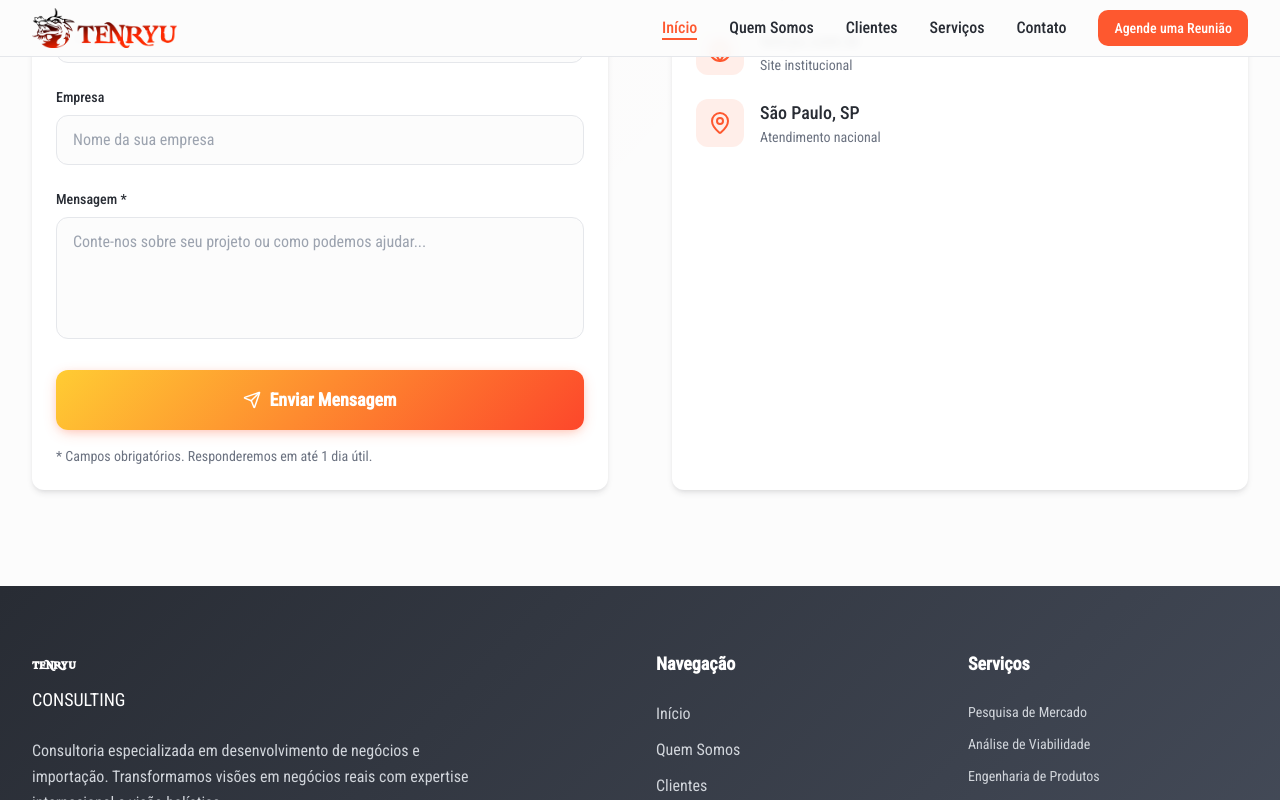
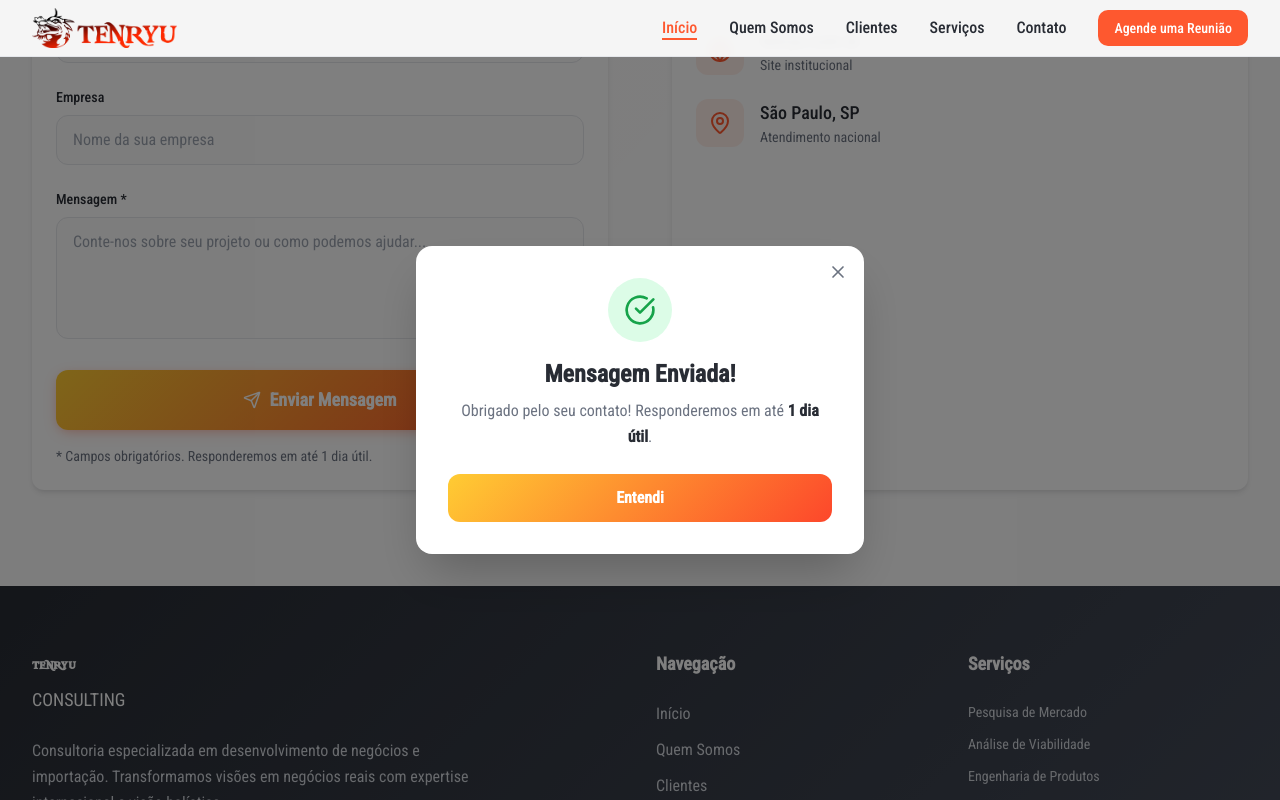
Before and after one commit to clayprod/tenryu-spark, a React (Vite) app: page / in a window 1280 px wide. Both pictures are taken after typing "Sample", "name@example.com", "Sample", "Sample" into the empty fields and a click on the button "Enviar Mensagem". Shown: the part 5280-6080 px from the top of the page. Built offline with nearby package versions, Linux system fonts and the light colour scheme; the HTML template or start-up script is replaced by a standard one.

Commit message:
Replace alert with custom success popup that respects site's key visual design

```diff
--- a/src/components/Contato.tsx
+++ b/src/components/Contato.tsx
@@ -1,5 +1,5 @@
 import { useState, useEffect } from "react";
-import { Phone, Mail, Globe, MapPin, Send } from "lucide-react";
+import { Phone, Mail, Globe, MapPin, Send, CheckCircle, X } from "lucide-react";
 
 const Contato = () => {
   const [formData, setFormData] = useState({
@@ -10,6 +10,7 @@ const Contato = () => {
   });
 
   const [showStickyButton, setShowStickyButton] = useState(false);
+  const [showSuccessPopup, setShowSuccessPopup] = useState(false);
 
   useEffect(() => {
     const handleScroll = () => {
@@ -36,8 +37,13 @@ const Contato = () => {
     e.preventDefault();
     // Here you would integrate with your email service
     console.log("Form submitted:", formData);
-    alert("Mensagem enviada! Responderemos em até 1 dia útil.");
+    setShowSuccessPopup(true);
     setFormData({ name: "", email: "", company: "", message: "" });
+
+    // Auto-hide popup after 5 seconds
+    setTimeout(() => {
+      setShowSuccessPopup(false);
+    }, 5000);
   };
 
   const handleChange = (e: React.ChangeEvent<HTMLInputElement | HTMLTextAreaElement>) => {
@@ -224,6 +230,41 @@ const Contato = () => {
             </button>
           </div>
         )}
+
+        {/* Success Popup */}
+        {showSuccessPopup && (
+          <div className="fixed inset-0 bg-black/50 flex items-center justify-center z-50 p-4">
+            <div className="bg-white rounded-2xl p-8 max-w-md w-full mx-4 shadow-2xl transform animate-in fade-in-0 zoom-in-95 duration-300">
+              <div className="text-center">
+                <div className="w-16 h-16 bg-green-100 rounded-full flex items-center justify-center mx-auto mb-4">
+                  <CheckCircle className="w-8 h-8 text-green-600" />
+                </div>
+
+                <h3 className="text-2xl font-bold text-foreground mb-2 font-exo">
+                  Mensagem Enviada!
+                </h3>
+
+                <p className="text-muted-foreground mb-6 leading-relaxed">
+                  Obrigado pelo seu contato! Responderemos em até <strong className="text-foreground">1 dia útil</strong>.
+                </p>
+
+                <button
+                  onClick={() => setShowSuccessPopup(false)}
+                  className="w-full bg-gradient-orange text-white py-3 px-6 rounded-lg font-semibold hover:opacity-90 transition-opacity"
+                >
+                  Entendi
+                </button>
+              </div>
+
+              <button
+                onClick={() => setShowSuccessPopup(false)}
+                className="absolute top-4 right-4 text-muted-foreground hover:text-foreground transition-colors"
+              >
+                <X className="w-5 h-5" />
+              </button>
+            </div>
+          </div>
+        )}
       </div>
     </section>
   );
```
